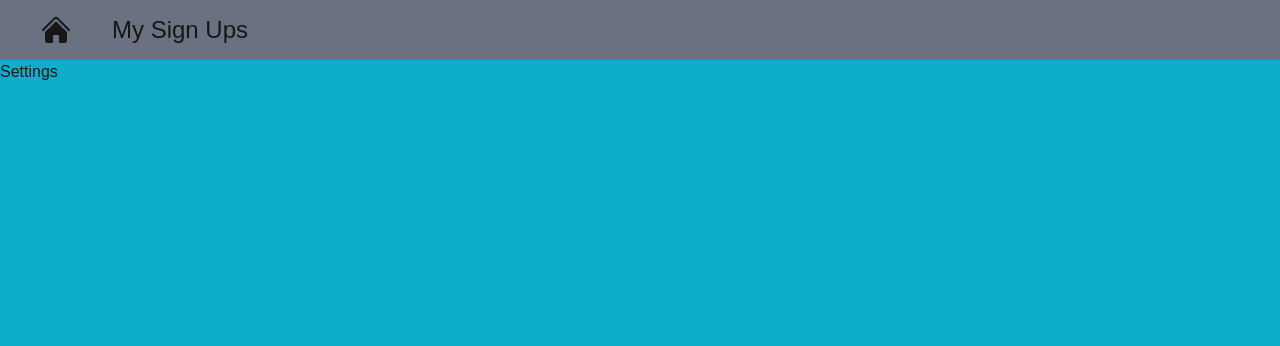
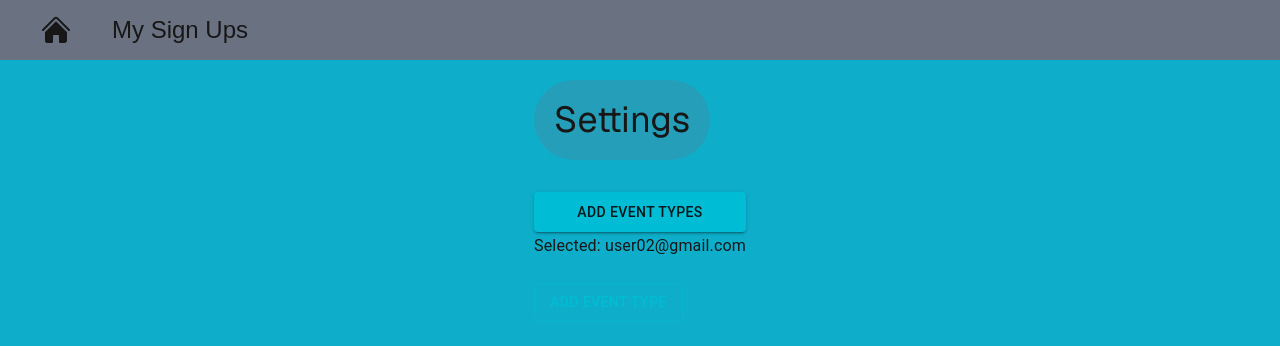
Before and after one commit to BMRich89/MySignUps, a Next.js app in the folder my-sign-ups/: page /settings in a window 1280 px wide. Shown: the top 346 px of the page. Built offline with nearby package versions, Linux system fonts and the light colour scheme; what @mui/material-nextjs would draw is missing.

Commit message:
Added event type creation

```diff
--- a/my-sign-ups/src/app/create-event/page.tsx
+++ b/my-sign-ups/src/app/create-event/page.tsx
@@ -1,6 +1,7 @@
 'use client'
 import { Button } from "@mui/material"
 import { SubmitHandler, useForm } from "react-hook-form"
+
 
 type Inputs =  {
     eventName:string,
--- a/my-sign-ups/src/app/page.tsx
+++ b/my-sign-ups/src/app/page.tsx
@@ -45,7 +45,7 @@ export default function Home() {
           </LinkButton>
           <LinkButton link="/settings">
             <GearSVG/>
-            <span>Create Event</span>
+            <span>Settings</span>
           </LinkButton>
       </main>
       <footer className="row-start-3 flex gap-6 flex-wrap items-center justify-center">
--- a/my-sign-ups/src/app/settings/page.tsx
+++ b/my-sign-ups/src/app/settings/page.tsx
@@ -1,4 +1,22 @@
 'use client'
+
+import CreateEventType from "@/components/CreateEventType"
+import { Button, Dialog } from "@mui/material"
+
 export default function Settings(){
-    return <h1>Settings</h1>
+
+
+    return <div className="grid grid-rows-[20px_1fr_20px] justify-items-center min-h-screen font-[family-name:var(--font-geist-sans)]">
+    <main className="flex flex-col gap-8 row-start-2  sm:items-start">
+      <div className="rounded-full bg-gray-500/25 p-5">
+        <h1 className="text-4xl">Settings</h1>
+      </div>
+      <div className="flex flex-col">
+        <Button variant="contained" className="w-full h-10 bg-green-500/10 hover:bg-green-500/50 cursor-pointer">
+            Add Event Types
+        </Button>
+        <CreateEventType/>
+      </div>
+    </main>
+  </div>
 }
--- /dev/null
+++ b/my-sign-ups/src/components/CreateEventType.tsx
@@ -0,0 +1,126 @@
+'use client'
+import * as React from 'react';
+import Button from '@mui/material/Button';
+import DialogTitle from '@mui/material/DialogTitle';
+import Dialog from '@mui/material/Dialog';
+import Typography from '@mui/material/Typography';
+import { SubmitHandler, useForm } from 'react-hook-form';
+import { Checkbox, Divider, FormControlLabel, FormGroup, Icon, TextField } from '@mui/material';
+import AddCircleIcon from '@mui/icons-material/AddCircle';
+import RemoveCircleIcon from '@mui/icons-material/RemoveCircle';
+const emails = ['username@gmail.com', 'user02@gmail.com'];
+
+export interface SimpleDialogProps {
+    open: boolean;
+    selectedValue: string;
+    onClose: (value: string) => void;
+}
+
+function SimpleDialog(props: SimpleDialogProps) {
+    const { onClose, selectedValue, open } = props;
+
+    const handleClose = () => {
+        onClose(selectedValue);
+    };
+
+    const handleListItemClick = (value: string) => {
+        onClose(value);
+    };
+
+    const {
+        register,
+        handleSubmit,
+        watch,
+        formState: { errors },
+    } = useForm<EventTypeInputs>()
+
+    const onSubmit: SubmitHandler<EventTypeInputs> = (data: EventTypeInputs) => {
+        fetch("/api/events", {
+            method: "POST",
+            headers: { "Content-Type": "application/json" }, body: JSON.stringify(data),
+        });
+    }
+    const [numberOfRoles, setNumberOfRoles] = React.useState(0);
+    const roleLimitReached = () => numberOfRoles >= 4;
+    const incrementRoles = () => {
+        if (!roleLimitReached()) {
+            setNumberOfRoles(numberOfRoles + 1);
+        }
+    }
+
+
+    const roleInput = <div className="flex m-3">
+        <TextField className="w-6/6" required placeholder="Role" {...register("location")} />
+    </div>;
+
+    return (
+        <Dialog onClose={handleClose} open={open}>
+            <DialogTitle>Add Event Type</DialogTitle>
+            <form onSubmit={() => { }} className='px-5'>
+                <div className="flex m-6">
+                    <TextField className="w-6/6" required placeholder="Event Type Name" {...register("eventTypeName")} />
+                </div>
+                <div className="flex m-6">
+                    <TextField className="w-6/6" required placeholder="Description (optional)" {...register("description")} />
+                </div>
+                <div className="flex m-6">
+                    <TextField className="w-6/6" required placeholder="Location" {...register("location")} />
+                </div>
+                <div className="flex m-6">
+                    <TextField className="w-6/6" type="number" placeholder="Capacity (leave blank for unlimited)" {...register("capacity")} />
+                </div>
+                <h3>Roles</h3>
+                <Divider/>
+                {Array.from({ length: numberOfRoles }).map((_, index) => (
+                    <div key={index} className="m-6">
+                        <TextField className="w-6/6" required placeholder="Role" {...register(`roles.${index}`)} />
+                    </div>
+                ))}
+                <div className='m-6'>
+                { numberOfRoles > 0 && <Button variant='contained' color='secondary' onClick={() => {setNumberOfRoles(numberOfRoles - 1);}}>
+                    <RemoveCircleIcon/>
+                </Button>}
+
+                {!roleLimitReached() &&
+                    <Button  variant='contained' color='primary' onClick={() => {
+                        incrementRoles();
+                    }} sx={{ float: 'right',marginBottom: '25px'}}>
+                        <AddCircleIcon/>
+                    </Button>
+                }
+                </div>
+            </form>
+        </Dialog>
+    );
+}
+
+export default function SimpleDialogDemo() {
+    const [open, setOpen] = React.useState(false);
+    const [selectedValue, setSelectedValue] = React.useState(emails[1]);
+
+    const handleClickOpen = () => {
+        setOpen(true);
+    };
+
+    const handleClose = (value: string) => {
+        setOpen(false);
+        setSelectedValue(value);
+    };
+
+    return (
+        <div>
+            <Typography variant="subtitle1" component="div">
+                Selected: {selectedValue}
+            </Typography>
+            <br />
+            <Button variant="outlined" onClick={handleClickOpen}>
+                Add Event Type
+            </Button>
+            <SimpleDialog
+                selectedValue={selectedValue}
+                open={open}
+                onClose={handleClose}
+            />
+        </div>
+    );
+}
--- /dev/null
+++ b/my-sign-ups/src/types/eventTypes.ts
@@ -0,0 +1,8 @@
+type EventTypeInputs = {
+    eventTypeName: string,
+    roles: { [key: string]: number }
+    online: boolean
+    location: string
+    capacity: number
+    description: string
+}
```
Also changed, not shown: my-sign-ups/src/app/api/event-type/route.ts (added, +28 -0 lines).
